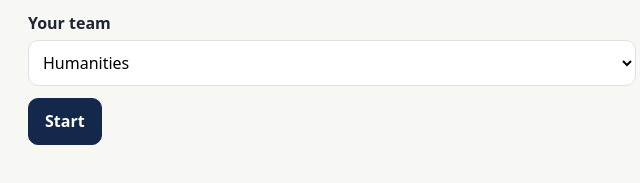
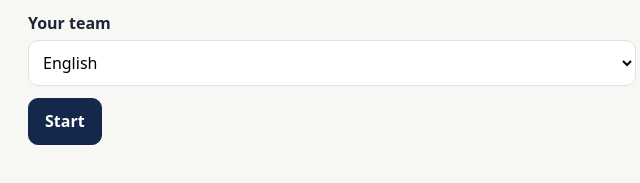
Before and after one commit to arodker/CPD, a plain HTML site: page index.html in a window 1280 px wide. Shown: the part 259-442 px from the top of the page, 308-948 px from the left. Drawn offline with Linux system fonts and the light colour scheme.

Commit message:
Update index.html

```diff
--- a/index.html
+++ b/index.html
@@ -69,7 +69,7 @@ const CONFIG={
   pointsPerCorrect:10,         // league points per correct quiz answer
   xpPerBlank:2,                // flashcards: XP for each word typed correctly (once per word per day)
   xpPerCard:10,                // flashcards: bonus the first time a whole card is right with no Show me
-  teams:['Humanities','English','Maths','Science','Languages','Creative and Performing Arts','PE','SEND','Pastoral','Senior Leadership','Support staff','Other'],
+  teams:['English','Maths','Science','MFL','Humanities','Art & Tech','Performing Arts','PE','CSD','Support Staff','TAs'],
   levels:[[0,'Getting started'],[150,'Learning the ropes'],[400,'Confident'],[800,'Secure'],[1300,'Expert'],[1900,'Champion']]
 };
 /* ===== Units: one per fortnight. Words in {{double braces}} are the missing words. Text is taken word for word from The Why 2026 V9 ===== */
```
